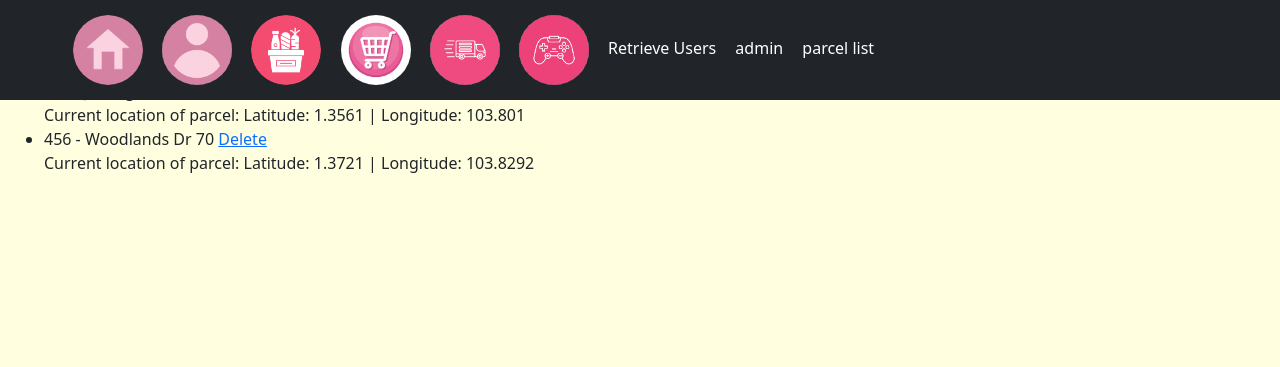
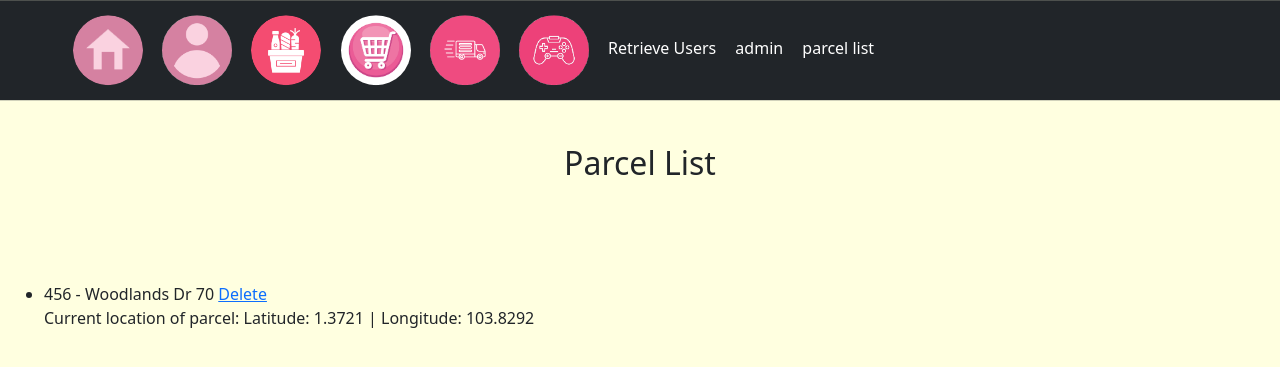
Before and after one commit to rainbowfartz/shop, a Flask app: page /index in a window 1280 px wide. Shown: the top 367 px of the page. Run offline with Flask 3, Linux system fonts and the light colour scheme; some libraries are stand-ins or nearby versions.

Commit message:
asdefrgt

```diff
--- a/templates/index.html
+++ b/templates/index.html
@@ -4,6 +4,12 @@
 
 
 {% block content %}
+
+<head>
+    <section>
+        <h2>Parcel List</h2>
+    </section>
+</head>
     <style>
 
         body {
@@ -41,21 +47,22 @@
             text-align: center;
         }
         ul {
-            margin-top: 200px;
+            margin-top: 100px;
+        }
+        section{
+            margin-top: 500px;
+        }
+        output{
+            margin-top: 100px;
         }
        </style>
-
-
 <body>
     <div class="output">
-    <h1>Parcel List</h1>
 
     <!-- Display user input code -->
     {% if user_input_code %}
         <p>User Input Code: {{ user_input_code }}</p>
     {% endif %}
-
-    <a href="{{ url_for('add') }}">Add Parcel</a>
 
     <ul>
         {% for parcel in parcels %}
```
Also changed, not shown: 1 other file.
